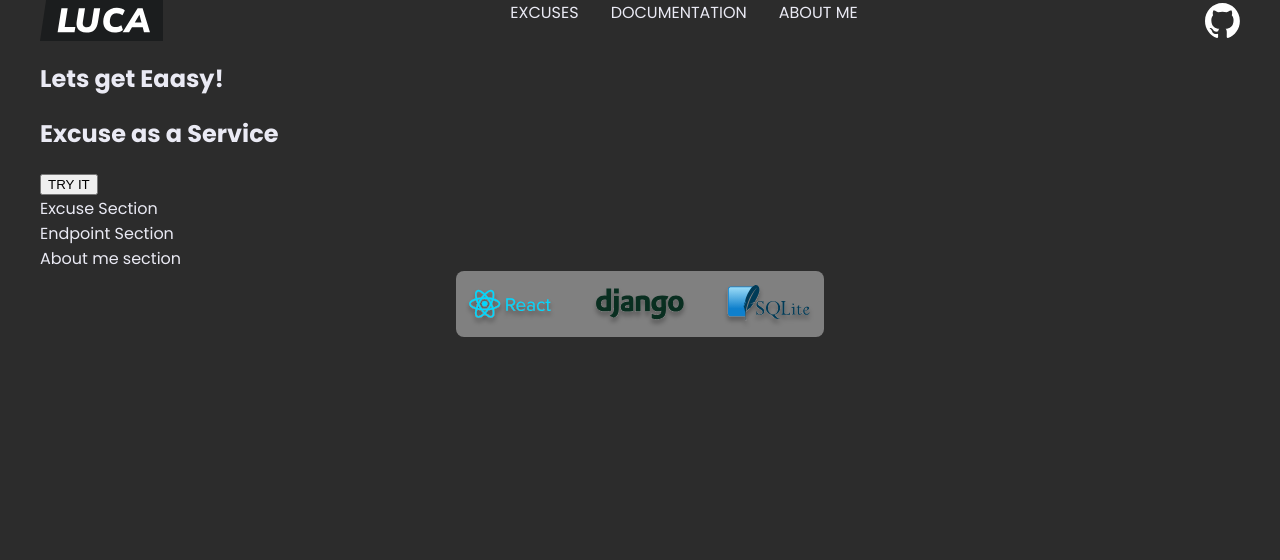
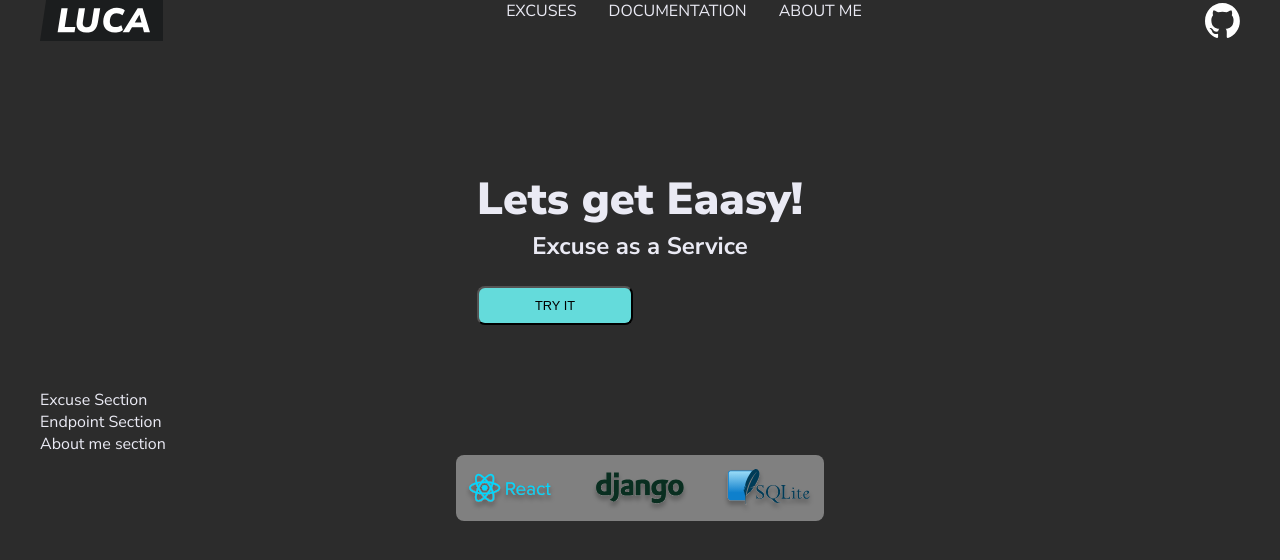
Before and after one commit to lukacafuta/Excuse-Generator, a React (Vite) app in the folder Frontend/: page / in a window 1280 px wide. Shown: the top 560 px of the page. Built offline with nearby package versions, Linux system fonts and the light colour scheme.

Commit message:
styled h1, h2, button

```diff
--- a/Frontend/src/index.css
+++ b/Frontend/src/index.css
@@ -1,5 +1,5 @@
-@import url('https://fonts.googleapis.com/css2?family=Poppins:ital,wght@0,100;0,200;0,300;0,400;0,500;0,600;0,700;0,800;0,900;1,100;1,200;1,300;1,400;1,500;1,600;1,700;1,800;1,900&display=swap');
 @import url('https://fonts.googleapis.com/css2?family=IBM+Plex+Mono:ital,wght@0,100;0,200;0,300;0,400;0,500;0,600;0,700;1,100;1,200;1,300;1,400;1,500;1,600;1,700&display=swap');
+@import url('https://fonts.googleapis.com/css2?family=Nunito+Sans:ital,opsz,wght@0,6..12,200..1000;1,6..12,200..1000&display=swap');
 
 /*standard css for browser*/
 
@@ -16,8 +16,22 @@
     height: 100vh;
     margin: 0;
     padding: 0;
-    font-family: Poppins, system-ui, Avenir, Helvetica, Arial, sans-serif;
+    font-family: "Nunito Sans", sans-serif;
     display: flex;
     justify-content: center;
 
 }
+
+h1 {
+    font-size: 2.8rem;
+    font-weight: 900;
+    text-align: center;
+    margin: 0;
+}
+
+h2 {
+    font-size: 1.5rem;
+    font-weight: 700;
+    text-align: center;
+    margin: 0;
+}
--- a/Frontend/src/styles/globalStyles.js
+++ b/Frontend/src/styles/globalStyles.js
@@ -24,7 +24,30 @@
 
 export const HeroSectionStyled = styled.section`
     display: flex;
+    flex-direction: column;
+    justify-content: center;
+    align-items: center;
+    width: 100%;
+    padding-top: 8rem;
+    padding-bottom: 4rem;
+
+    h1 {
+        padding-bottom: 0rem;
+    }
+
+    h2 {
+        padding-bottom: 1.5rem;
+    }
+
+    button {
+        padding: 10px 56px;
+        background-color: #64DBDB;
+        border-radius: 8px;
+        color: black;
+        font-size: 0.8rem;
+    }
 `
+
 
 export const FooterStyled = styled.footer`
     display: flex;
```
